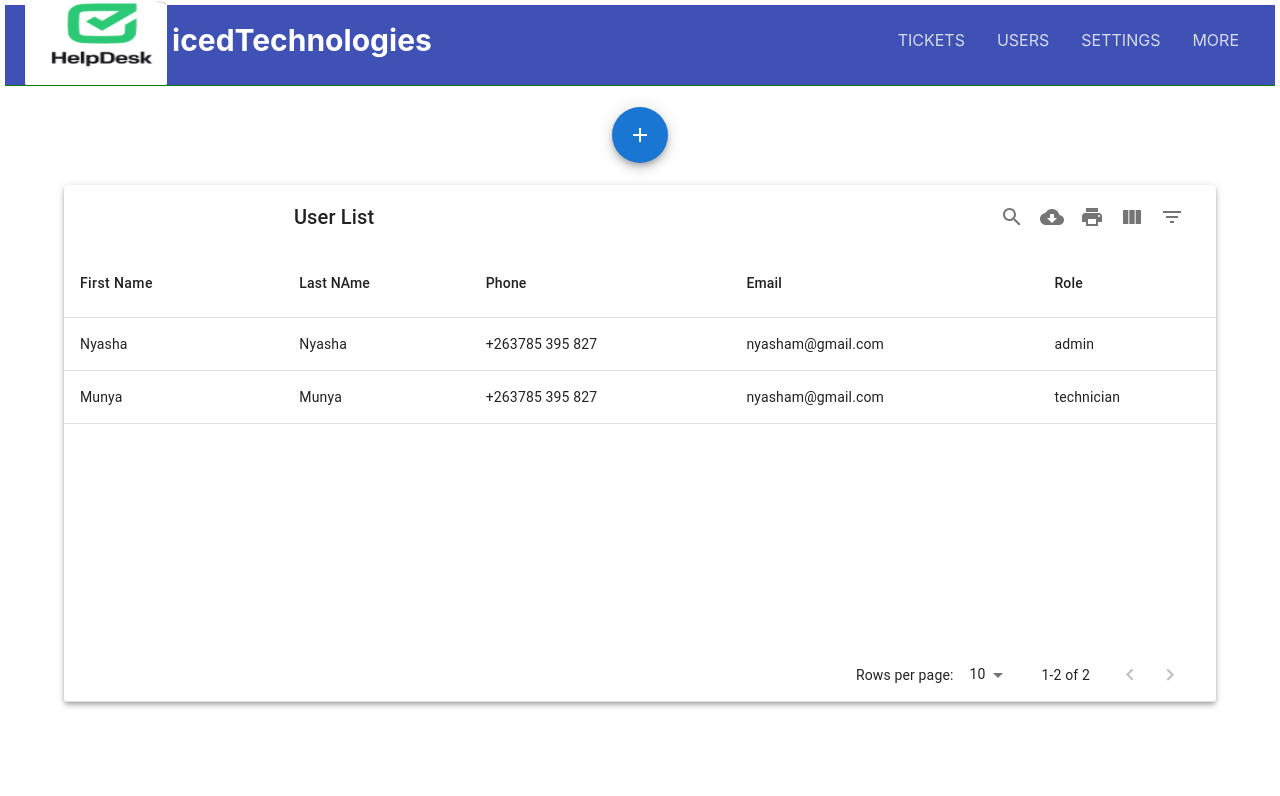
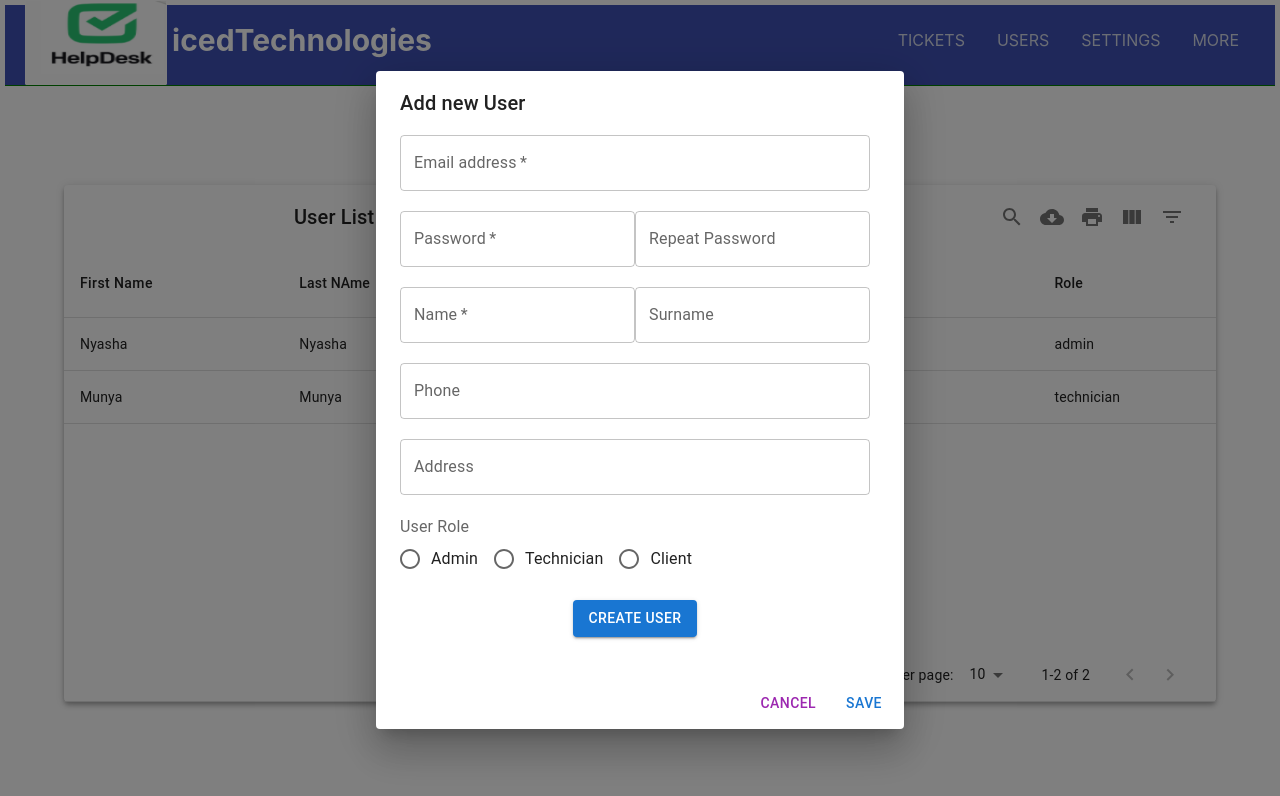
Before and after one commit to dzzirima/final_year_frontend, a React (Create React App) app: page /users in a window 1280 px wide. Both pictures are taken after a click on the button 640 px from the left and 135 px from the top of the page. Shown: the top 796 px of the page. Built offline with nearby package versions, Linux system fonts and the light colour scheme.

Commit message:
added the user to the form

```diff
--- a/src/components/newusers/newusers.jsx
+++ b/src/components/newusers/newusers.jsx
@@ -37,7 +37,7 @@ function  NewUser(){
 
   return (
     <div className="newUser">
-      <h1 className="newUserTitle">New User</h1>
+      {/* <h1 className="newUserTitle">New User</h1> */}
       <form action="" className="newUserform">
         <div className="newUserItem">
           <TextField
--- a/src/pages/Users/Users.jsx
+++ b/src/pages/Users/Users.jsx
@@ -1,6 +1,6 @@
-import { Container, Fab, Tooltip } from "@mui/material";
+import { Button, Container, Dialog, DialogActions, DialogContent, DialogTitle, Fab, Tooltip } from "@mui/material";
 import MUIDataTable from "mui-datatables";
-import React from "react";
+import React, { useState } from "react";
 import AddIcon from "@mui/icons-material/Add";
 import NewUser from "../../components/newusers/newusers";
 import { sampleUsers } from "../../services/sampleData";
@@ -9,15 +9,23 @@ import { tableOptions, UserColumns } from "../../services/TableColumn";
 import "./index.css";
 
 const Users = () => {
+    const [open, setOpen] = useState(false);
+
+    const handleClickOpen = () => {
+      setOpen(true);
+    };
+
+    const handleClose = () => {
+      setOpen(false);
+    };
+
+
   return (
     <Container className="mainUserContainer">
       <div className="topUserContainer">
         <h1>
-        <Tooltip title="Add User" arrow>
-
-
-
-          <Fab   color="primary" aria-label="add">
+        <Tooltip title="Add  New User" arrow>
+          <Fab   onClick = {handleClickOpen} color="primary" aria-label="add">
             <AddIcon />
           </Fab>
           </Tooltip>
@@ -34,6 +42,31 @@ const Users = () => {
           />
         </div>
       </div>
+
+      {/* popup the adding user form */}
+      <Dialog
+        open={open}
+        onClose={handleClose}
+        aria-labelledby="form-dialog-title"
+      >
+        <DialogTitle id="form-dialog-title"> Add new User</DialogTitle>
+          <DialogContent>
+              <NewUser/>
+
+          </DialogContent>
+          <DialogActions>
+            <Button onClick={handleClose} color="secondary">
+              Cancel
+            </Button>
+            <Button onClick={handleClose} color="primary" type="submit">
+              Save
+            </Button>
+          </DialogActions>
+
+      </Dialog>
+
+
+
     </Container>
   );
 };
```
